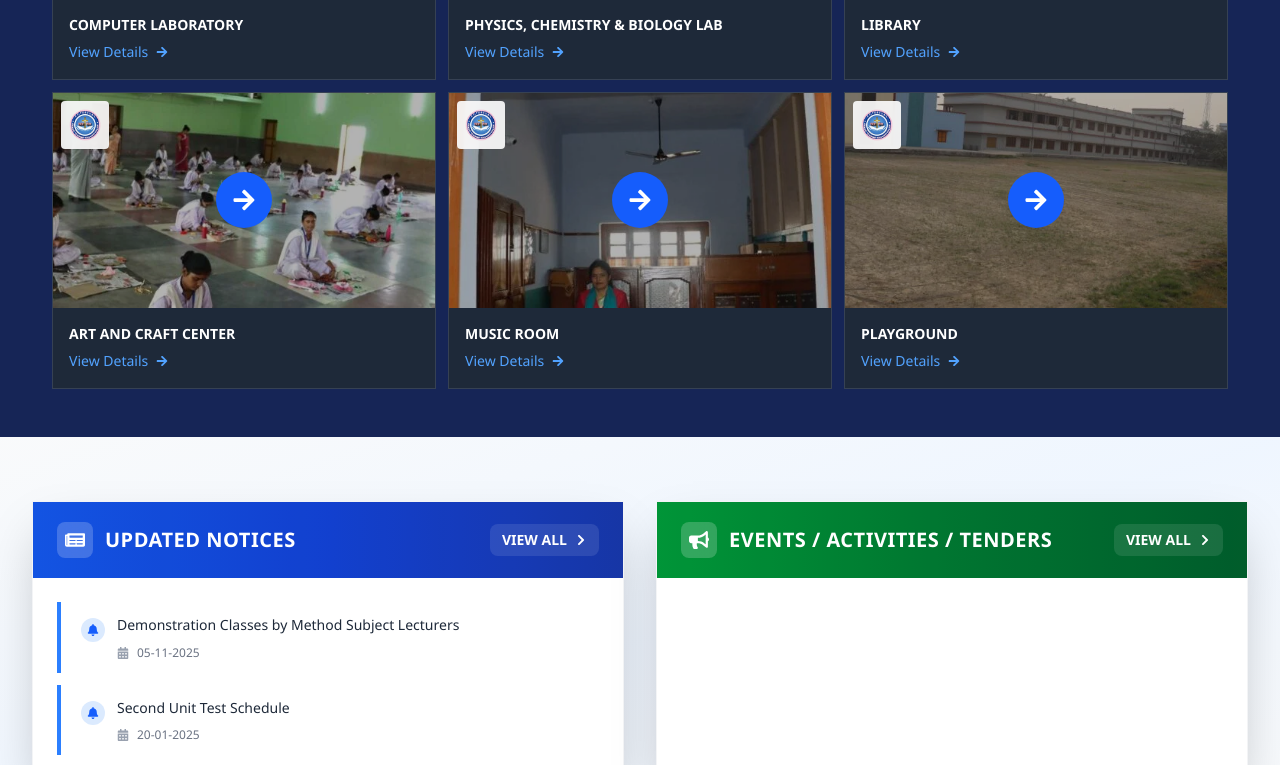
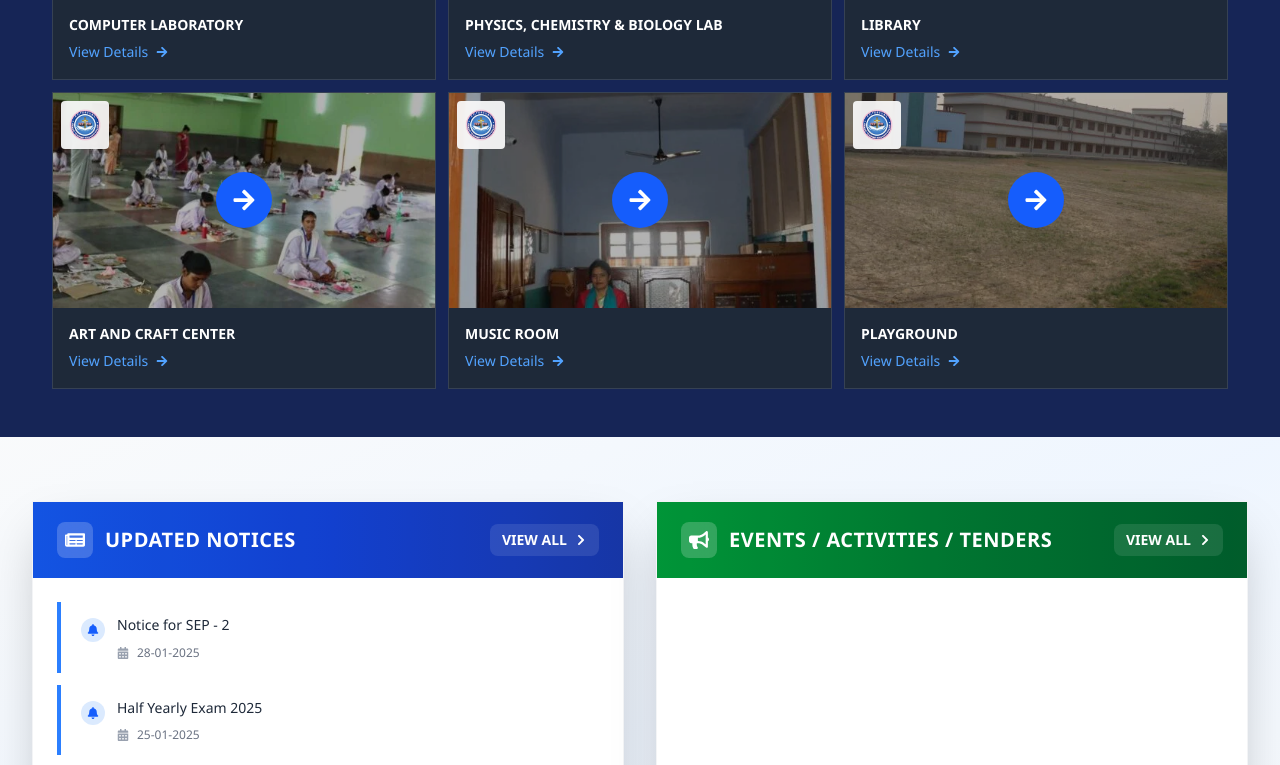
Before and after one commit to AppTestify/stmswebsite, a React (Vite) app: page / in a window 1280 px wide. Shown: the part 2000-2765 px from the top of the page. Built offline with nearby package versions, Linux system fonts and the light colour scheme.

Commit message:
notice added

```diff
--- a/src/data/notices.js
+++ b/src/data/notices.js
@@ -19,6 +19,26 @@ export const notices = [
     description: "Detailed timetable and schedule for the Second Unit Test 2025. Please check the PDF for complete information.",
     pdfUrl: "/images/notices/Second Unit Test.pdf",
     isUrgent: true
+  },
+  {
+    id: 3,
+    title: "Half Yearly Exam 2025",
+    date: "2025-01-25",
+    category: "Examination",
+    priority: "high",
+    description: "Notice regarding Half Yearly Examination 2025. Please check the PDF for complete schedule and guidelines.",
+    pdfUrl: "/images/notices/Half Yearly Exam 2025.pdf",
+    isUrgent: true
+  },
+  {
+    id: 4,
+    title: "Notice for SEP - 2",
+    date: "2025-01-28",
+    category: "Academic",
+    priority: "high",
+    description: "Notice for School Experience Program - 2 (SEP - 2). Please check the PDF for complete information.",
+    pdfUrl: "/images/notices/Notice for  SEP - 2.pdf",
+    isUrgent: false
   }
 ]
 
--- a/src/pages/Home/NoticesEvents.jsx
+++ b/src/pages/Home/NoticesEvents.jsx
@@ -33,15 +33,25 @@ const NoticesEvents = () => {
   }, [isModalOpen])
 
   const handleNoticeClick = (notice) => {
-    // Map notice titles to their respective images
+    // Map notice titles to their respective images or PDFs
     const noticeImages = {
       "Demonstration Classes by Method Subject Lecturers": "/images/notices/Notice.png",
       "Teachers Demo Class": "/images/notices/Teachers Demo Class (1) (1)_page-0001.jpg",
       "Second Unit Test Schedule": "/images/notices/Second Unit Test (2)_page-0001.jpg"
     }
 
+    // Map notice titles to their respective PDFs
+    const noticePdfs = {
+      "Half Yearly Exam 2025": "/images/notices/Half Yearly Exam 2025.pdf",
+      "Notice for SEP - 2": "/images/notices/Notice for  SEP - 2.pdf"
+    }
+
     if (noticeImages[notice.title]) {
       setModalImage(noticeImages[notice.title])
+      setModalTitle(notice.title)
+      setIsModalOpen(true)
+    } else if (noticePdfs[notice.title]) {
+      setModalImage(noticePdfs[notice.title])
       setModalTitle(notice.title)
       setIsModalOpen(true)
     }
@@ -67,6 +77,16 @@ const NoticesEvents = () => {
       id: 3,
       title: "Second Unit Test Schedule",
       date: "20-01-2025"
+    },
+    {
+      id: 4,
+      title: "Half Yearly Exam 2025",
+      date: "25-01-2025"
+    },
+    {
+      id: 5,
+      title: "Notice for SEP - 2",
+      date: "28-01-2025"
     }
   ]
 
@@ -194,7 +214,7 @@ const NoticesEvents = () => {
             </div>
             <div className="bg-white p-6 max-h-96 overflow-y-auto custom-scrollbar">
               <div className="space-y-3">
-                {notices.map((notice, index) => (
+                {notices.reverse().map((notice, index) => (
                   <div
                     key={notice.id}
                     onClick={() => handleNoticeClick(notice)}
@@ -299,13 +319,34 @@ const NoticesEvents = () => {
               <FaTimes className="h-5 w-5 text-gray-700" />
             </button>
 
-            {/* Image */}
+            {/* Image or PDF */}
             <div className="overflow-y-auto max-h-[90vh]">
-              <img
-                src={modalImage}
-                alt={modalTitle}
-                className="w-full h-auto"
-              />
+              {modalImage.endsWith('.pdf') ? (
+                <div className="w-full" style={{ height: '80vh', minHeight: '500px' }}>
+                  <iframe
+                    src={`${modalImage}#toolbar=1&navpanes=1&scrollbar=1`}
+                    className="w-full h-full border-0"
+                    title={modalTitle}
+                  >
+                    <div className="p-8 text-center text-gray-600">
+                      <p>Your browser does not support PDFs.</p>
+                      <a
+                        href={modalImage}
+                        download
+                        className="text-blue-600 hover:text-blue-800 underline mt-2 inline-block"
+                      >
+                        Download the PDF instead
+                      </a>
+                    </div>
+                  </iframe>
+                </div>
+              ) : (
+                <img
+                  src={modalImage}
+                  alt={modalTitle}
+                  className="w-full h-auto"
+                />
+              )}
             </div>
           </div>
         </div>
```
Also changed, not shown: 2 other files (tests, documents, lock files or other folders).
